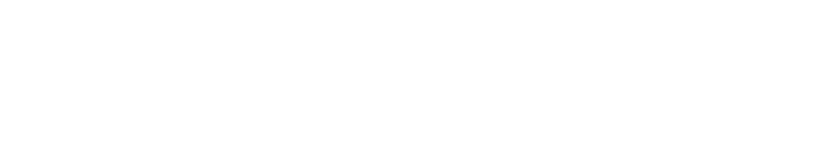
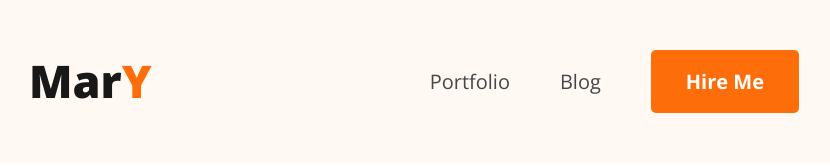
Before and after one commit to rznayeem/demo-portfolio, a plain HTML site: page index.html in a window 1280 px wide. Shown: the whole page, without its empty margins (201-1031 px from the left). Drawn offline with nearby package versions, Linux system fonts and the light colour scheme.

Commit message:
first commit

```diff
--- a/index.html
+++ b/index.html
@@ -4,22 +4,22 @@
 <head>
   <meta charset="UTF-8">
   <meta name="viewport" content="width=device-width, initial-scale=1.0">
-  <title>Demo Figma Portfolio</title>
+  <title>Demo Portfolio</title>
   <link rel="stylesheet" href="styles/portfolio.css">
-
 </head>
 
 <body>
+  <header>
+    <nav>
+      <h3 class="logo">Mar<span class="logo-text">Y</span></h3>
+      <ul>
+        <li><a href="">Portfolio</a></li>
+        <li><a href="">Blog</a></li>
+        <li><a href=""><button class="btn-primary">Hire Me</button></a></li>
+      </ul>
+    </nav>
+  </header>
 
-  <head>
-
-  </head>
-  <main>
-
-  </main>
-  <footer>
-
-  </footer>
 </body>
 
 </html>
--- a/styles/portfolio.css
+++ b/styles/portfolio.css
@@ -0,0 +1,57 @@
+@import url('https://fonts.googleapis.com/css2?family=Open+Sans:wght@300;400;500;600;700;800&display=swap');
+
+
+* {
+  font-family: 'Open Sans', sans-serif;
+  margin: 0;
+  padding: 0;
+}
+
+header {
+  background-color: #FFF8F3;
+}
+
+nav {
+  display: flex;
+  justify-content: space-between;
+  padding: 50px 230px;
+}
+
+.logo {
+  color: #181818;
+  font-size: 45px;
+  font-weight: 800;
+}
+
+.logo-text {
+  color: #FD6E0A;
+}
+
+nav>ul {
+  list-style: none;
+  display: flex;
+  align-items: center;
+
+}
+
+nav li {
+  margin-right: 50px;
+}
+
+nav a {
+  /* padding-left: 50px; */
+  text-decoration: none;
+  color: #474747;
+  font-size: 20px;
+  font-weight: 400;
+}
+
+.btn-primary {
+  padding: 18px 35px;
+  border: none;
+  border-radius: 5px;
+  background-color: #FD6E0A;
+  color: white;
+  font-size: 20px;
+  font-weight: 700;
+}
```
Also changed, not shown: images/icons/n.png (added).
